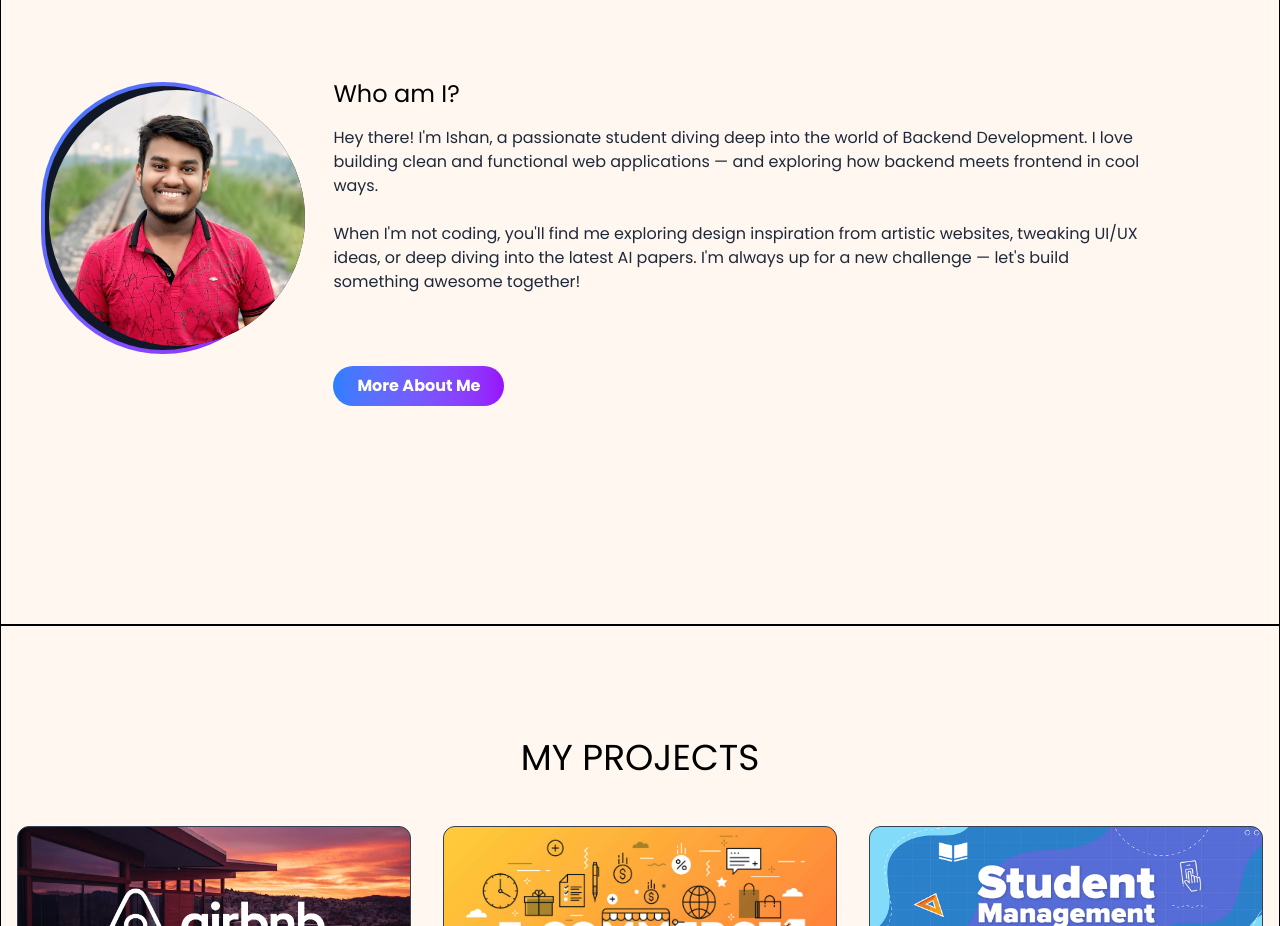
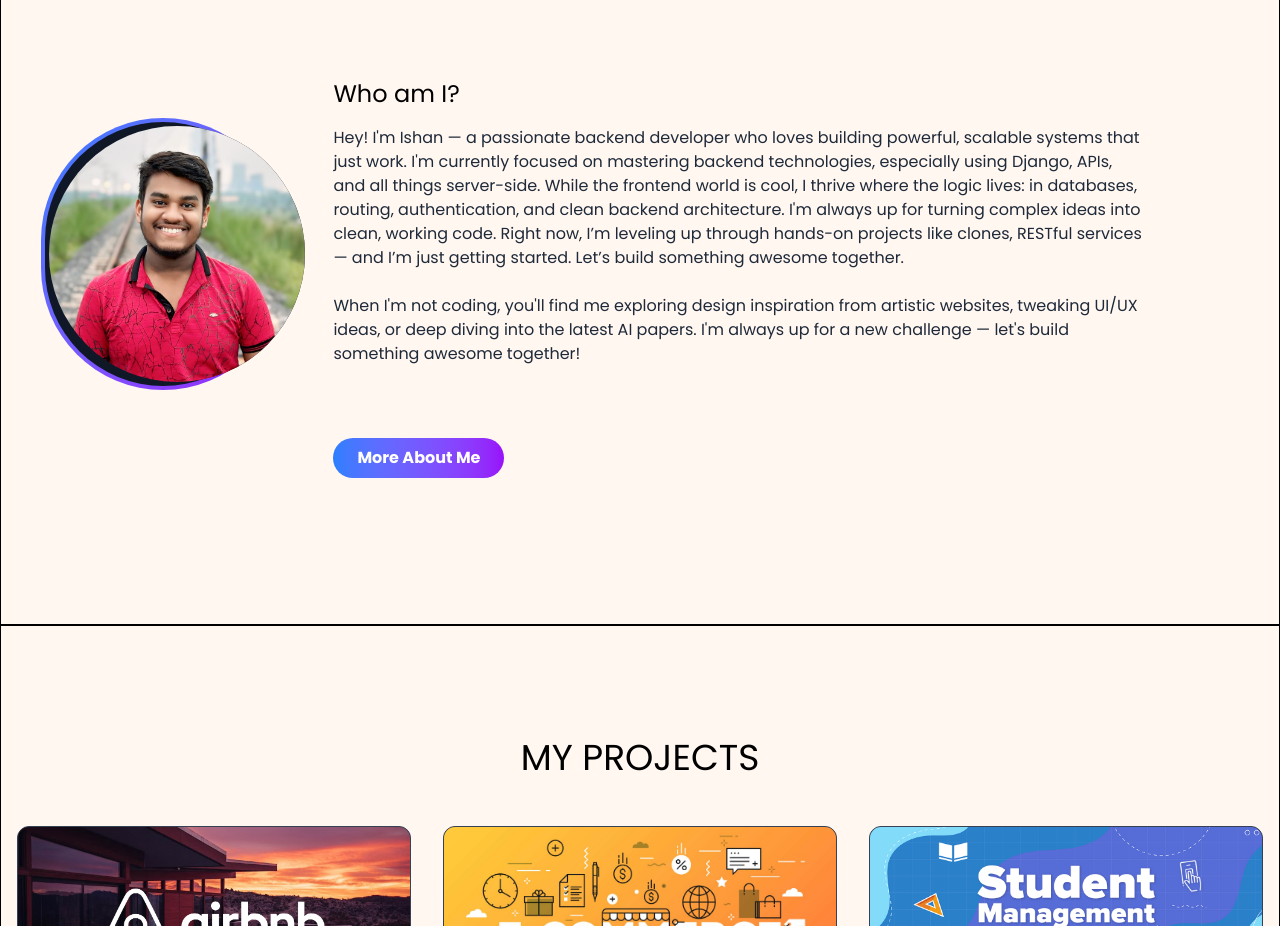
Before and after one commit to Head2On/PortfolioX, a Next.js app: page / in a window 1280 px wide. Shown: the part 1060-1986 px from the top of the page. Built offline with nearby package versions, Linux system fonts and the light colour scheme.

Commit message:
second Commit

```diff
--- a/src/components/About.tsx
+++ b/src/components/About.tsx
@@ -27,7 +27,11 @@ export default function About() {
           <div className="md:w-2/3 mt-12">
             <h3 className="text-2xl text-black font-light mb-4">Who am I?</h3>
             <p className="text-gray-800 mb-6">
-              {`Hey there! I'm Ishan, a passionate student diving deep into the world of Backend Development. I love building clean and functional web applications —  and exploring how backend meets frontend in cool ways.`}
+              {`Hey! I'm Ishan — a passionate backend developer who loves building powerful, scalable systems that just work. I'm currently focused on mastering backend technologies, especially using Django, APIs, and all things server-side.
+              While the frontend world is cool, I thrive where the logic lives: in databases, routing, authentication, and clean backend architecture. I'm always up for turning complex ideas into clean, working code.
+              Right now, I’m leveling up through hands-on projects like clones, RESTful services — and I’m just getting started.
+              Let’s build something awesome together.
+`}
             </p>
             <p className="text-gray-800 mb-6">
                 {`When I'm not coding, you'll find me exploring design inspiration from artistic websites, tweaking UI/UX ideas, or deep diving into the latest AI papers. I'm always up for a new challenge — let's build something awesome together!`}
```
